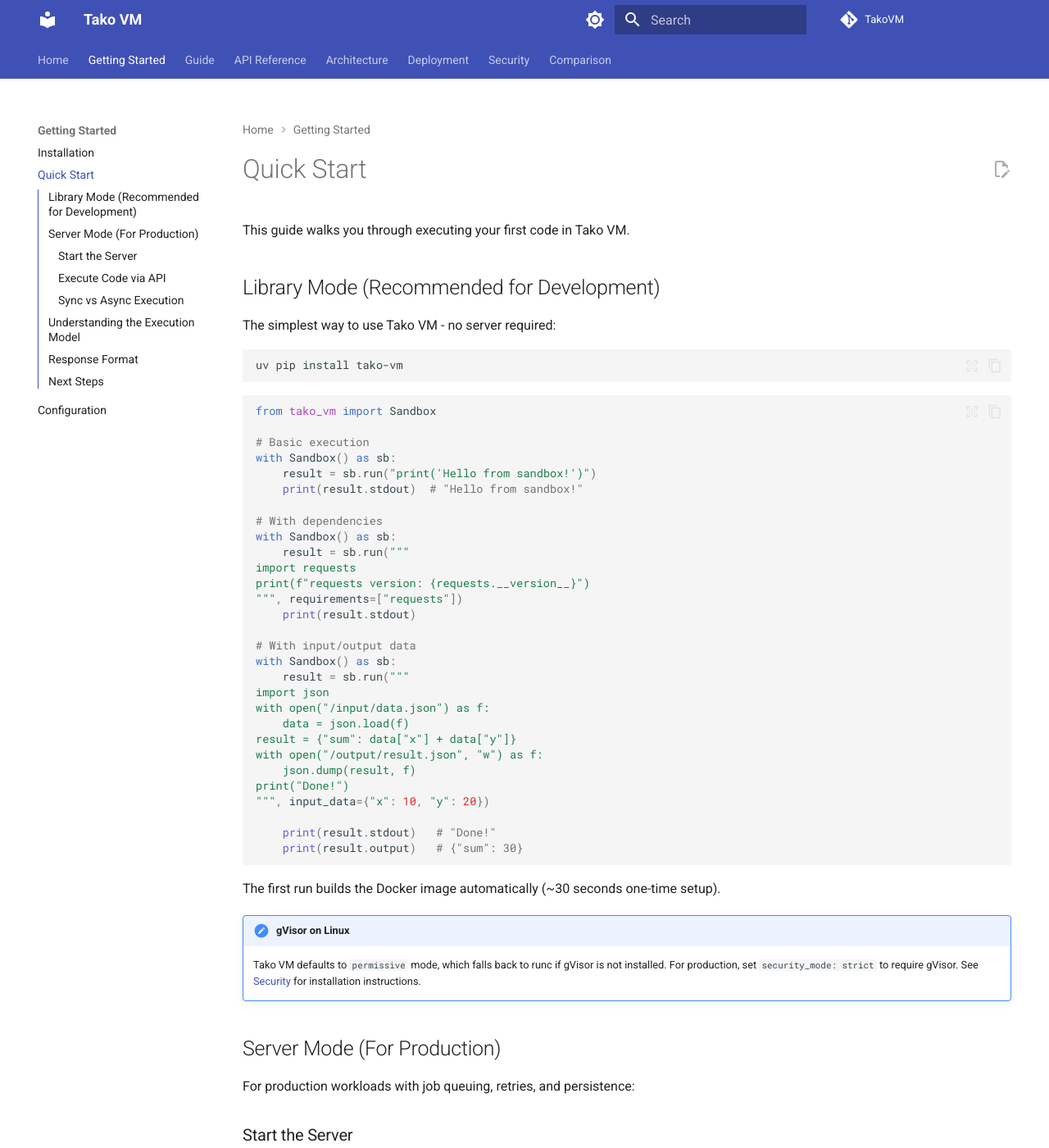
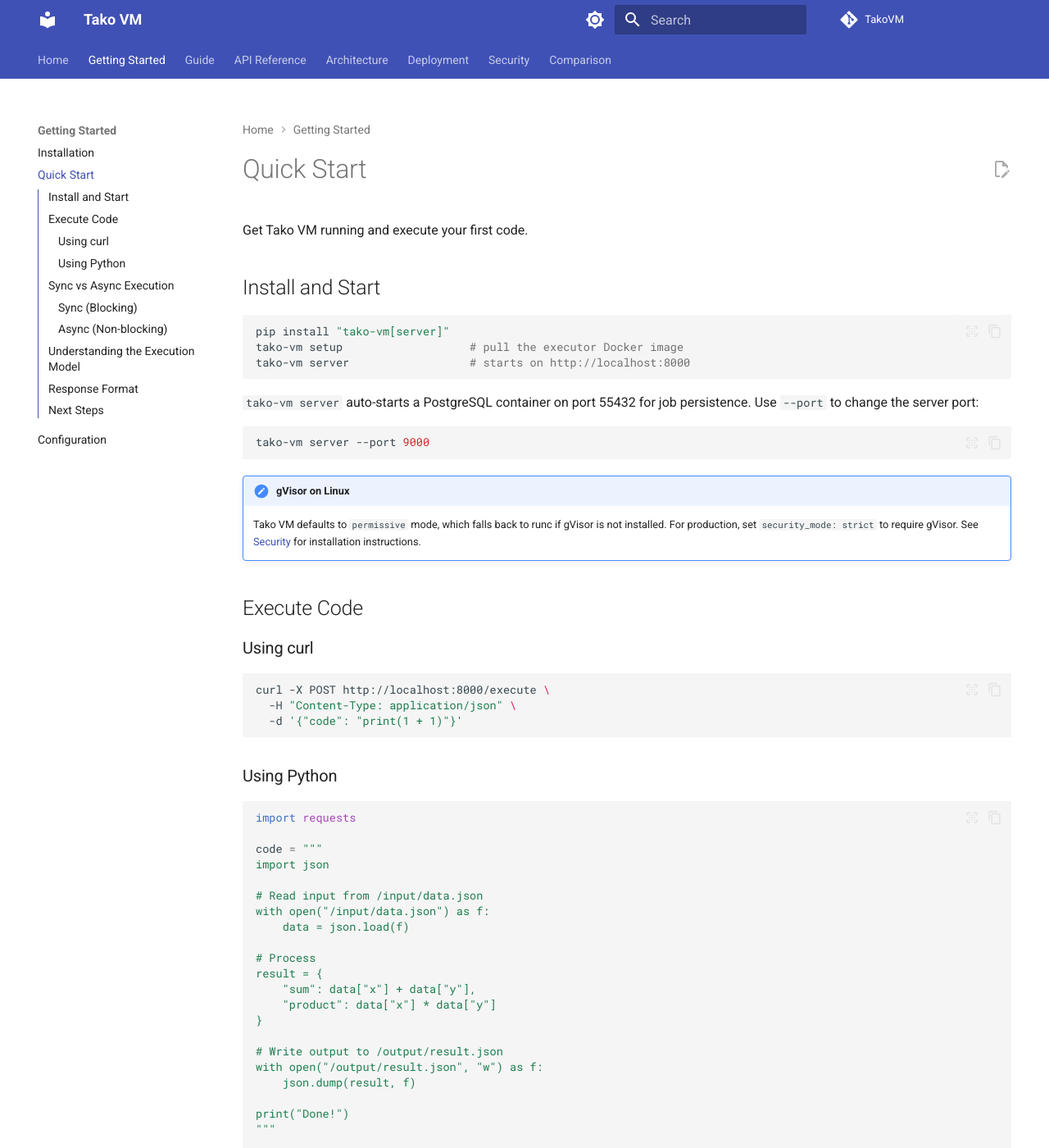
Before and after one commit to outerport/TakoVM, an MkDocs documentation site: the page built from docs/getting-started/quickstart.md, in a window 1280 px wide and 1400 px high. Shown: the whole window at 82% size. Built offline with MkDocs 1.6.1 and Material for MkDocs 9.7.7, drawn with Linux system fonts in a browser that asks for light colours; comment, search, counter and statistics services are not loaded; some of the changed text lies outside the part shown.

Commit message:
direct users to server mode first in README and quickstart
README: remove library mode snippet from hero section
quickstart: lead with server install + start, remove library-first section

Co-Authored-By: Claude Opus 4.6 <noreply@anthropic.com>

````diff
--- a/docs/getting-started/quickstart.md
+++ b/docs/getting-started/quickstart.md
@@ -1,86 +1,35 @@
 # Quick Start
 
-This guide walks you through executing your first code in Tako VM.
+Get Tako VM running and execute your first code.
 
-## Library Mode (Recommended for Development)
-
-The simplest way to use Tako VM - no server required:
+## Install and Start
 
 ```bash
-uv pip install tako-vm
+pip install "tako-vm[server]"
+tako-vm setup                   # pull the executor Docker image
+tako-vm server                  # starts on http://localhost:8000
 ```
 
-```python
-from tako_vm import Sandbox
-
-# Basic execution
-with Sandbox() as sb:
-    result = sb.run("print('Hello from sandbox!')")
-    print(result.stdout)  # "Hello from sandbox!"
-
-# With dependencies
-with Sandbox() as sb:
-    result = sb.run("""
-import requests
-print(f"requests version: {requests.__version__}")
-""", requirements=["requests"])
-    print(result.stdout)
-
-# With input/output data
-with Sandbox() as sb:
-    result = sb.run("""
-import json
-with open("/input/data.json") as f:
-    data = json.load(f)
-result = {"sum": data["x"] + data["y"]}
-with open("/output/result.json", "w") as f:
-    json.dump(result, f)
-print("Done!")
-""", input_data={"x": 10, "y": 20})
-
-    print(result.stdout)   # "Done!"
-    print(result.output)   # {"sum": 30}
-```
-
-The first run builds the Docker image automatically (~30 seconds one-time setup).
-
-!!! note "gVisor on Linux"
-    Tako VM defaults to `permissive` mode, which falls back to runc if gVisor is not installed. For production, set `security_mode: strict` to require gVisor. See [Security](../deployment/security.md#gvisor-runtime) for installation instructions.
-
-## Server Mode (For Production)
-
-For production workloads with job queuing, retries, and persistence:
-
-### Start the Server
-
-```bash
-# Build the executor image first
-docker build -t code-executor:latest -f docker/Dockerfile.executor .
-
-# Start the server
-tako-vm server
-```
-
-The server starts on `http://localhost:8000` by default. Use `--port` to change:
+`tako-vm server` auto-starts a PostgreSQL container on port 55432 for job persistence. Use `--port` to change the server port:
 
 ```bash
 tako-vm server --port 9000
 ```
 
-### Execute Code via API
+!!! note "gVisor on Linux"
+    Tako VM defaults to `permissive` mode, which falls back to runc if gVisor is not installed. For production, set `security_mode: strict` to require gVisor. See [Security](../deployment/security.md#gvisor-runtime) for installation instructions.
 
-#### Using curl
+## Execute Code
+
+### Using curl
 
 ```bash
 curl -X POST http://localhost:8000/execute \
   -H "Content-Type: application/json" \
-  -d '{
-    "code": "print(1 + 1)",
-    "requirements": ["requests"]
-  }'
+  -d '{"code": "print(1 + 1)"}'
 ```
 
-#### Using Python
+### Using Python
 
 ```python
 import requests
@@ -120,16 +69,14 @@ print(f"Output: {result['output']}")
 print(f"Stdout: {result['stdout']}")
 ```
 
-### Sync vs Async Execution
-
-Tako VM offers two execution modes:
+## Sync vs Async Execution
 
 | Endpoint | Behavior | Best For |
 |----------|----------|----------|
 | `POST /execute` | **Blocks** until complete, returns result directly | Quick jobs (<30s), simple scripts |
 | `POST /execute/async` | Returns `job_id` immediately, poll for result | Long jobs, queued workloads, production |
 
-#### Sync (Blocking)
+### Sync (Blocking)
 
 ```python
 # Blocks until done - simple but ties up the connection
@@ -139,7 +86,7 @@ response = requests.post("http://localhost:8000/execute", json={
 print(response.json()["stdout"])  # "hello"
 ```
 
-#### Async (Non-blocking)
+### Async (Non-blocking)
 
 ```python
 # Returns immediately with job_id
````
Also changed, not shown: README.md (+0 -10 lines).
